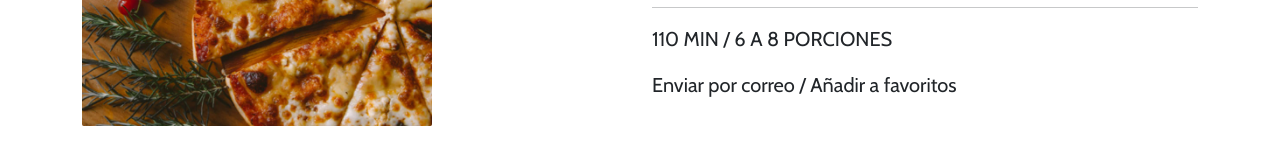
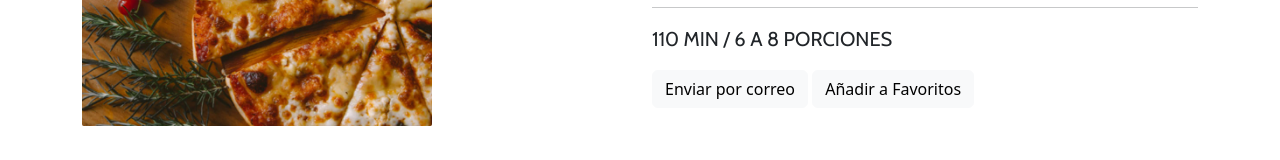
Before and after one commit to Emmeuve/HTML-Ricomida, a plain HTML site: page index.html in a window 1280 px wide. Shown: the part 257-417 px from the top of the page. Drawn offline with nearby package versions, Linux system fonts and the light colour scheme.

Commit message:
Se agregan tooltips y boton js

```diff
--- a/index.html
+++ b/index.html
@@ -13,6 +13,7 @@
     <link rel="preconnect" href="https://fonts.googleapis.com">
     <link rel="preconnect" href="https://fonts.gstatic.com" crossorigin>
     <link href="https://fonts.googleapis.com/css2?family=Cabin:wght@400;700&family=Lobster&display=swap"
+    <link href="https://cdn.jsdelivr.net/npm/@popperjs/core@2.11.2/dist/umd/popper.min.js"
         rel="stylesheet">
 </head>
 
@@ -66,7 +67,13 @@
                 <h1 class="display-6">PIZZA AL ESTILO CHICAGO CON ESPINACAS Y CHAMPIÑONES</h1>
                 <hr>
                 <p class="lead">110 MIN / 6 A 8 PORCIONES</p>
-                <p class="lead">Enviar por correo / Añadir a favoritos</p>
+                <input type="button" class="btn btn-light" value="Enviar por correo"
+                data-bs-toggle="tooltip"
+                data-bs-placement="bottom" title="Presiona para enviar a tu correo" id="btnenviar">
+                <input type="button" class="btn btn-light" value="Añadir a Favoritos"
+                data-bs-toggle="tooltip"
+                data-bs-placement="right"
+                title="Agrega esta receta a tus favoritos" id="btnfavoritos">
             </div>
         </div>
         <!-- Section -->
```
